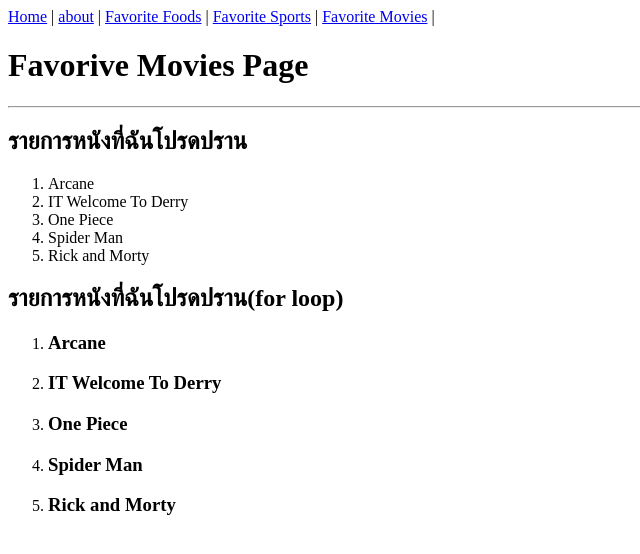
After one commit to Sarayut000/flask-template-sarayut, a Flask app: page /favorite/movies in a window 1280 px wide. The commit adds this page. Shown: the top 554 px of the page, without its empty margins (0-640 px from the left). Run offline with Flask 3, Linux system fonts and the light colour scheme.

Commit message:
second commit

```diff
--- a/server.py
+++ b/server.py
@@ -30,3 +30,9 @@ def favorite_sports():
     title= 'Favorite Sprots Page'
     sports = ['ฟุตบอล', 'บาสเกตบอล', 'แบดมินตัน']
     return render_template('favorite_sports.html', title=title, sports=sports)
+
+@app.route('/favorite/movies')
+def favorite_movies():
+    title='Favorive Movies Page'
+    movies=['Arcane','IT Welcome To Derry','One Piece','Spider Man','Rick and Morty']
+    return render_template('favorite_movies.html', title=title,movies=movies)
--- /dev/null
+++ b/templates/favorite_movies.html
@@ -0,0 +1,24 @@
+{% extends 'layout.html' %}
+
+{% block title %}
+ {{title}}
+{% endblock %}
+
+{% block content %}
+ <h1>{{ title }}</h1>
+ <hr>
+ <h2>รายการหนังที่ฉันโปรดปราน</h2>
+ <ol>
+  <li>{{ movies[0] }}</li>
+  <li>{{ movies[1] }}</li>
+  <li>{{ movies[2] }}</li>
+  <li>{{ movies[3] }}</li>
+  <li>{{ movies[4] }}</li>
+ </ol>
+ <h2>รายการหนังที่ฉันโปรดปราน(for loop)</h2>
+ <ol>
+  {% for movies in movies %}
+  <li><h3>{{ movies }}</h3></li>
+  {% endfor %}
+ </ol>
+{% endblock %}
--- a/templates/layout.html
+++ b/templates/layout.html
@@ -16,8 +16,7 @@
  <a href="{{ url_for('about') }}">about</a> |
  <a href="{{ url_for('favorite_foods') }}">Favorite Foods</a> |
  <a href="{{ url_for('favorite_sports') }}">Favorite Sports</a> |
-
-
+ <a href="{{ url_for('favorite_movies') }}">Favorite Movies</a> |
  {% block content %}{% endblock %}
 </body>
 </html>
```
